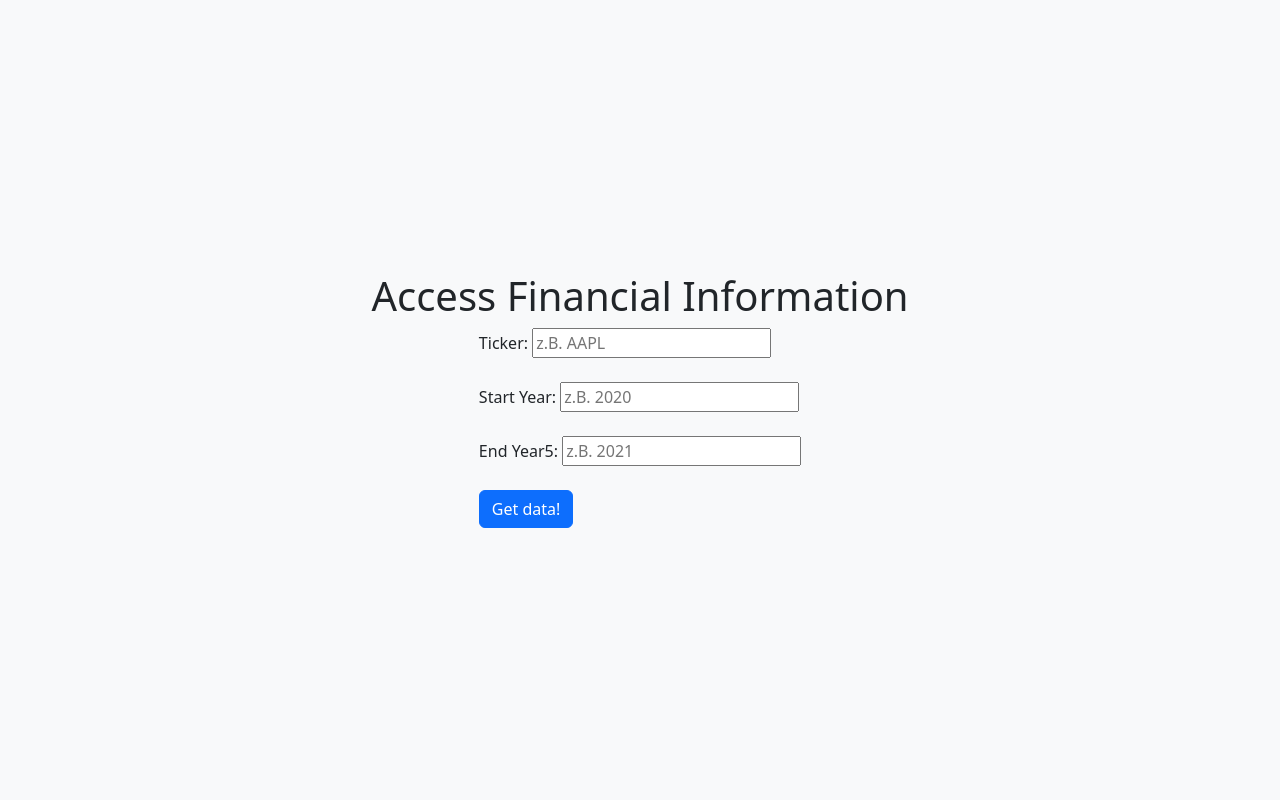
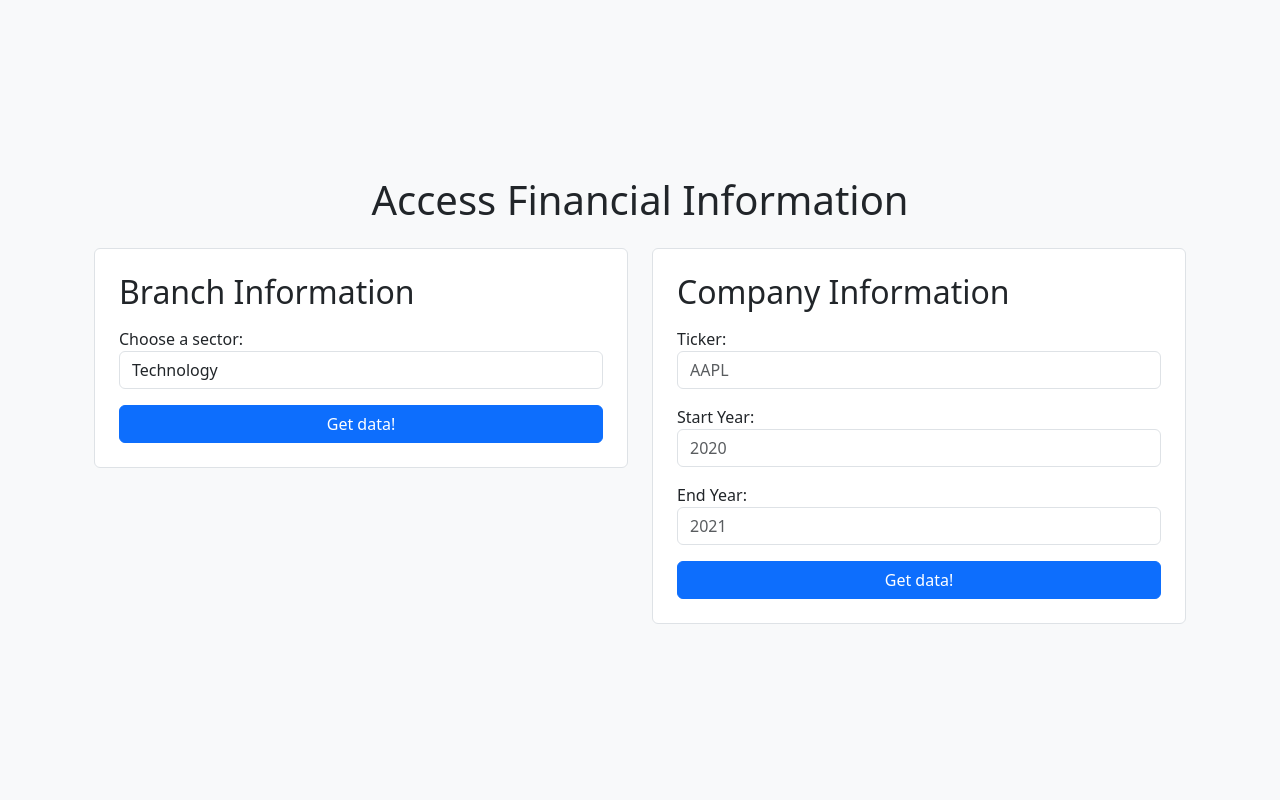
Before and after one commit to lkottman/ABPAA, a Flask app: page / in a window 1280 px wide. Run offline with Flask 3, Linux system fonts and the light colour scheme.

Commit message:
new function for branches

```diff
--- a/app.py
+++ b/app.py
@@ -6,12 +6,12 @@ app = Flask(__name__)
 
 # Route for displaying the form
 @app.route('/', methods=['GET'])
-def show_form():
+def index():
     return render_template('index.html')
 
 # Route for processing form data
-@app.route('/', methods=['POST', 'GET'])
-def index():
+@app.route('/companyInfo', methods=['POST', 'GET'])
+def company_results():
     if request.method == 'POST':
 
         #input
@@ -27,10 +27,52 @@ def index():
         ##sector = info.get('sector', 'Unknown')
 
         # Render the result page with data and stock information
-        return render_template('result.html', ticker=escape(ticker), data=data.to_html(), info=info)
+        return render_template('companyInfo.html', ticker=escape(ticker), data=data.to_html(), info=info)
 
         ##return render_template('result.html', ticker=escape(ticker), data=data.to_html(), sector=sector)
     return render_template('index.html')
 
+
+
+@app.route('/branchInfo', methods=['POST'])
+def branch_results():
+
+            #sector_key = request.form.get('sector_key', 'technology')
+            #sector = yf.Sector(sector_key)
+            #branch = yf.Sector('technology')
+            #print('========= TEST ========')
+            #print(branch)
+
+        sector_name = request.form['sectors']
+        sector_name1 = request.form.get('sector_key', 'energy')
+        print('========= TEST 1 ========')
+        print('sector_name ' + sector_name)
+        print('sector_name1 ' + sector_name1)
+        sector = yf.Sector(sector_name)
+        software = yf.Industry('software-infrastructure')
+
+        # Common information
+        #tech.key
+        #tech.name
+        #tech.symbol
+        #tech.ticker
+        sectorN = sector.name
+        sectorO = sector.overview
+        sectorT = sector.top_companies
+        #sectorD = sectorO['description']
+        sectorD = 'Wildcard'
+        #tech.research_reports
+
+        # Sector information
+        #tech.top_etfs
+        #tech.top_mutual_funds
+        #tech.industries
+
+        print('========= TEST 2 ========')
+        print(sectorN)
+        #print(f"Name: {techo['description']}")
+        return render_template('branchInfo.html', sectorName=sector.name, sectorOverview=sector.overview, sectorD=sectorD, sectorT=sectorT.to_html())
+
+
 if __name__ == '__main__':
     app.run(debug=True)
--- a/templates/result.html
+++ b/templates/companyInfo.html
@@ -5,7 +5,7 @@
     <meta name="viewport" content="width=device-width, initial-scale=1.0">
     <link href="https://cdn.jsdelivr.net/npm/bootstrap@5.3.3/dist/css/bootstrap.min.css" rel="stylesheet">
     <script src="https://cdn.jsdelivr.net/npm/bootstrap@5.3.3/dist/js/bootstrap.bundle.min.js"></script>
-    <title>Finance Data Results</title>
+    <title>Finance Stock Results</title>
 </head>
 <body class="bg-light">
     <div class="container d-flex flex-column justify-content-center align-items-center vh-100">
--- a/templates/index.html
+++ b/templates/index.html
@@ -1,4 +1,3 @@
-<!-- The file will be the lading page of our product -->
 <!DOCTYPE html>
 <html lang="en">
 <head>
@@ -10,23 +9,51 @@
     <title>Finance Data Input</title>
 </head>
 <body class="bg-light">
-    <div class="container d-flex flex-column justify-content-center align-items-center vh-100">
-        <h1>Access Financial Information</h1>
-        <form action="/" method="POST">
-            <div class="form-group">
-            <label for="ticker">Ticker:</label>
-            <input type="text" id="ticker" name="ticker" placeholder="z.B. AAPL" required><br><br>
+    <div class="container vh-100 d-flex flex-column justify-content-center align-items-center">
+        <h1 class="text-center mb-4">Access Financial Information</h1>
+        <div class="row w-100">
+            <div class="col-md-6">
+                <form action="/branchInfo" method="POST" class="border p-4 rounded bg-white">
+                    <h2 class="mb-3">Branch Information</h2>
+                    <div class="form-group mb-3">
+                        <label for="sectors">Choose a sector:</label>
+                        <select id="sectors" name="sectors" class="form-control">
+                            <option value="technology">Technology</option>
+                            <option value="financial-services">Financial Services</option>
+                            <option value="consumer-cyclical">Consumer Cyclical</option>
+                            <option value="healthcare">Healthcare</option>
+                            <option value="industrials">Industrials</option>
+                            <option value="communication-services">Communication Services</option>
+                            <option value="consumers-defensive">Consumer Defensive</option>
+                            <option value="energy">Energy</option>
+                            <option value="real-estate">Real Estate</option>
+                            <option value="basic-materials">Basic Materials</option>
+                            <option value="utilities">Utilities</option>
+                        </select>
+                    </div>
+                    <button type="submit" class="btn btn-primary w-100">Get data!</button>
+                </form>
             </div>
-            <div class="form-group">
-            <label for="start_year">Start Year:</label>
-            <input type="text" id="start_year" name="start_year" placeholder="z.B. 2020" required><br><br>
+
+            <div class="col-md-6">
+                <form action="/companyInfo" method="POST" class="border p-4 rounded bg-white">
+                    <h2 class="mb-3">Company Information</h2>
+                    <div class="form-group mb-3">
+                        <label for="ticker">Ticker:</label>
+                        <input type="text" id="ticker" name="ticker" class="form-control" placeholder="AAPL" required>
+                    </div>
+                    <div class="form-group mb-3">
+                        <label for="start_year">Start Year:</label>
+                        <input type="text" id="start_year" name="start_year" class="form-control" placeholder="2020" required>
+                    </div>
+                    <div class="form-group mb-3">
+                        <label for="end_year">End Year:</label>
+                        <input type="text" id="end_year" name="end_year" class="form-control" placeholder="2021" required>
+                    </div>
+                    <button type="submit" class="btn btn-primary w-100">Get data!</button>
+                </form>
             </div>
-            <div class="form-group">
-            <label for="end_year">End Year5:</label>
-            <input type="text" id="end_year" name="end_year" placeholder="z.B. 2021" required><br><br>
-            </div>
-            <button type="submit" class="btn btn-primary">Get data!</button>
-        </form>
+        </div>
     </div>
 </body>
 </html>
```
Also changed, not shown: templates/branchInfo.html (added, +28 -0 lines).
